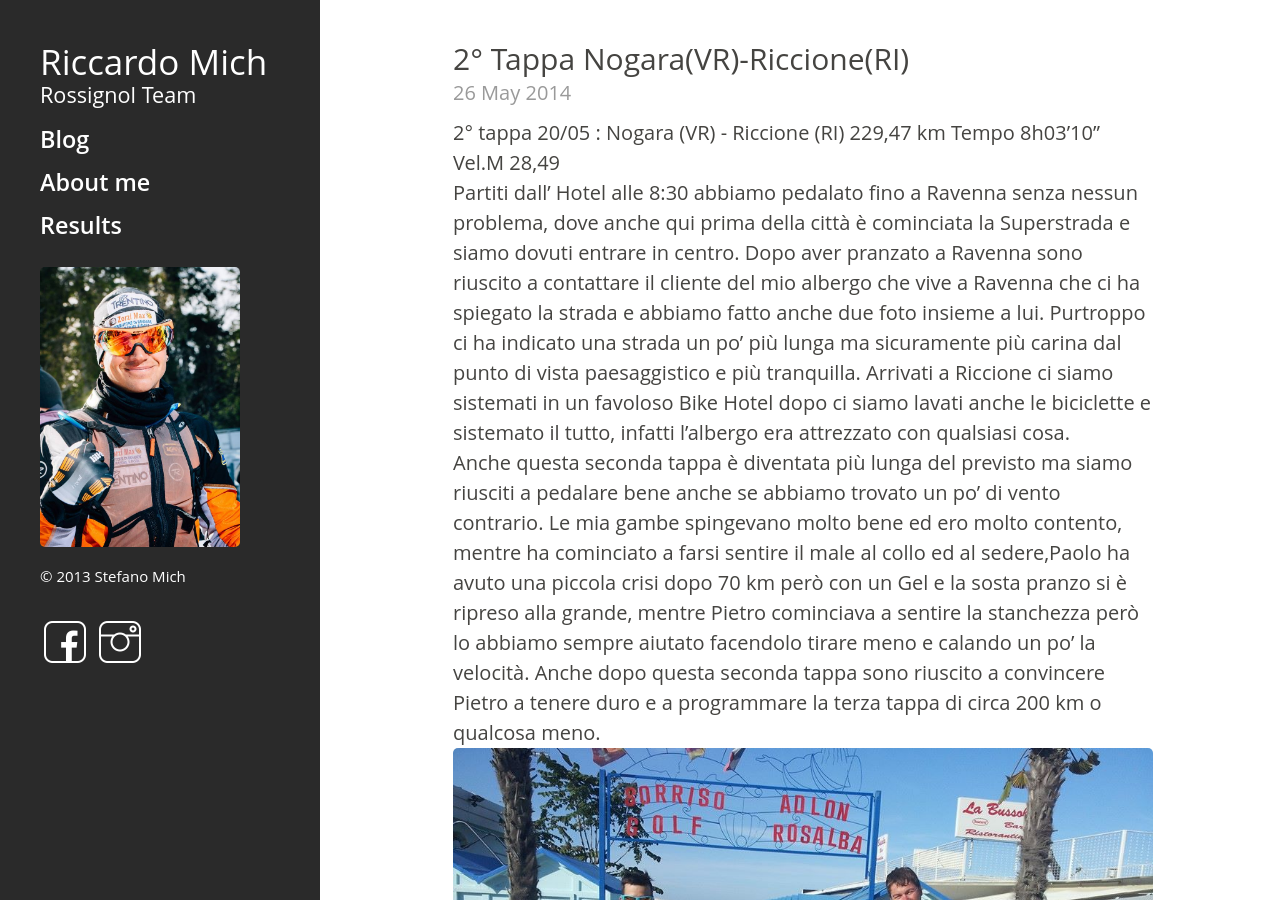
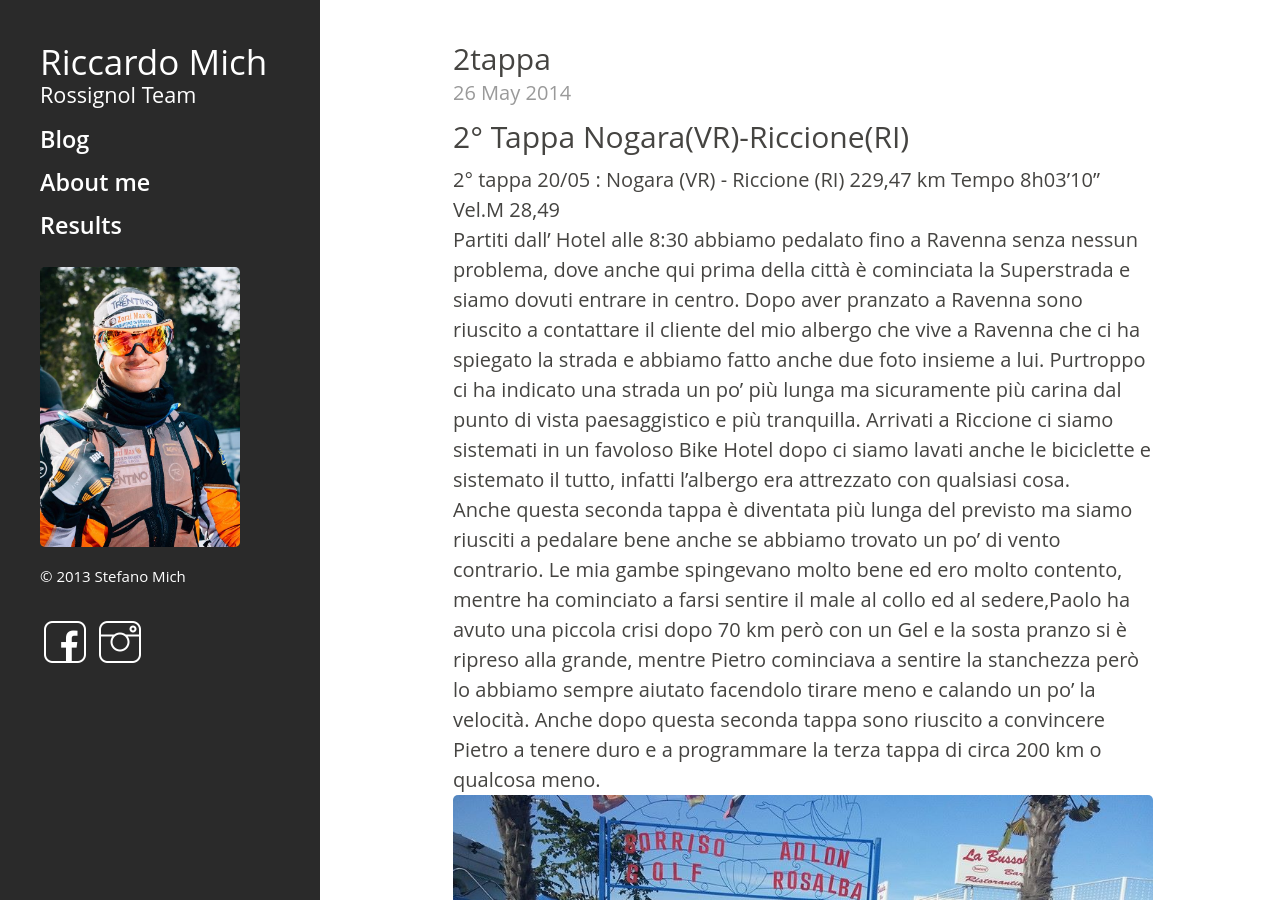
Before and after one commit to stefanomich22/mich93.github.io, a Jekyll site: the page built from _posts/2014-05-26-2Tappa.md, in a window 1280 px wide and 900 px high. Built offline with Jekyll 4.4.1, drawn with Linux system fonts in a browser that asks for light colours; Markdown is read by kramdown in place of the engine named in the settings; a style sheet for code colours, icons or effects is not loaded; some of the changed lines change nothing that is shown.

Commit message:
new post

```diff
--- a/_posts/2014-05-26-2Tappa.md
+++ b/_posts/2014-05-26-2Tappa.md
@@ -1,10 +1,10 @@
 ---
 layout: post
-title: 2° Tappa Nogara(VR)-Riccione(RI)
-excerpt: Una sfida diventata un'avventura  <img class="postimg" src="/images/giroitalia/riccione.jpg">
-draft: true
+title:
+excerpt:
+
 ---
-
+<h1>2° Tappa Nogara(VR)-Riccione(RI) </h1>
 2° tappa 20/05 : Nogara (VR) - Riccione (RI) 229,47 km Tempo 8h03'10" Vel.M 28,49<br>
 Partiti dall' Hotel alle 8:30 abbiamo pedalato fino a Ravenna senza nessun problema, dove anche qui prima della città è cominciata la Superstrada e siamo dovuti entrare in centro. Dopo aver pranzato a Ravenna sono riuscito a contattare il cliente del mio albergo che vive a Ravenna che ci ha spiegato la strada e abbiamo fatto anche due foto insieme a lui. Purtroppo ci ha indicato una strada un po' più lunga ma sicuramente più carina dal punto di vista paesaggistico e più tranquilla. Arrivati a Riccione ci siamo sistemati in un favoloso Bike Hotel dopo ci siamo lavati anche le biciclette e sistemato il tutto, infatti l'albergo era attrezzato con qualsiasi cosa.<br>
 Anche questa seconda tappa è diventata più lunga del previsto ma siamo riusciti a pedalare bene anche se abbiamo trovato un po' di vento contrario. Le mia gambe spingevano molto bene ed ero molto contento, mentre ha cominciato a farsi sentire il male al collo ed al sedere,Paolo ha avuto una piccola crisi dopo 70 km però con un Gel e la sosta pranzo si è ripreso alla grande, mentre Pietro cominciava a sentire la stanchezza però lo abbiamo sempre aiutato facendolo tirare meno e calando un po' la velocità. Anche dopo questa seconda tappa sono riuscito a convincere Pietro a tenere duro e a programmare la terza tappa di circa 200 km o qualcosa meno.<br>
```
